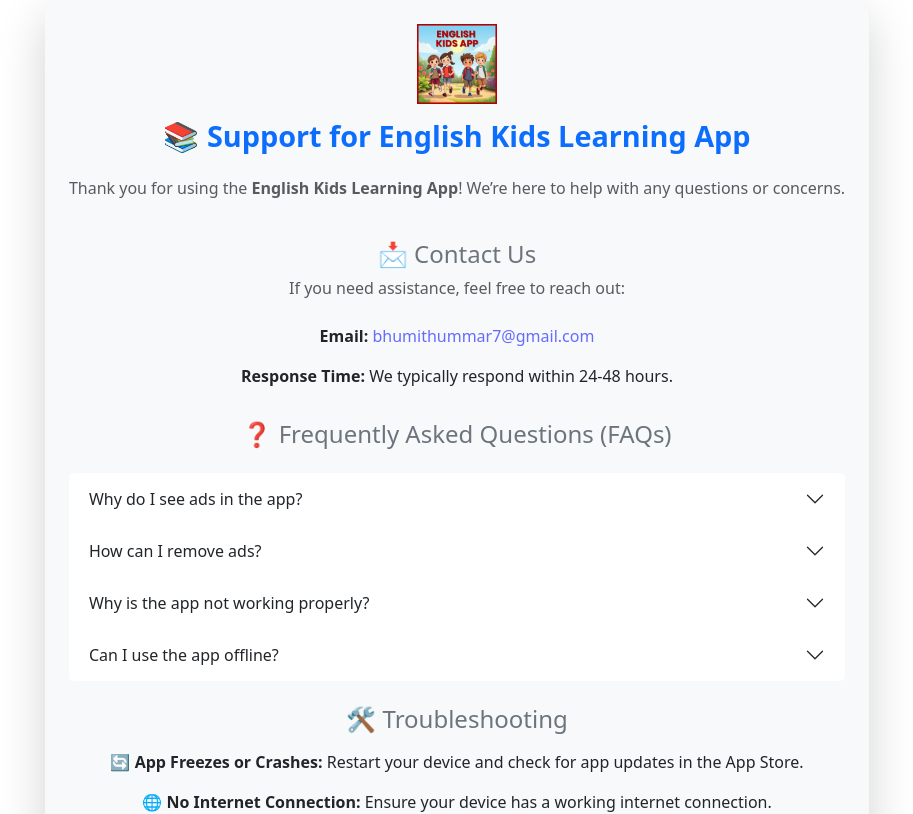
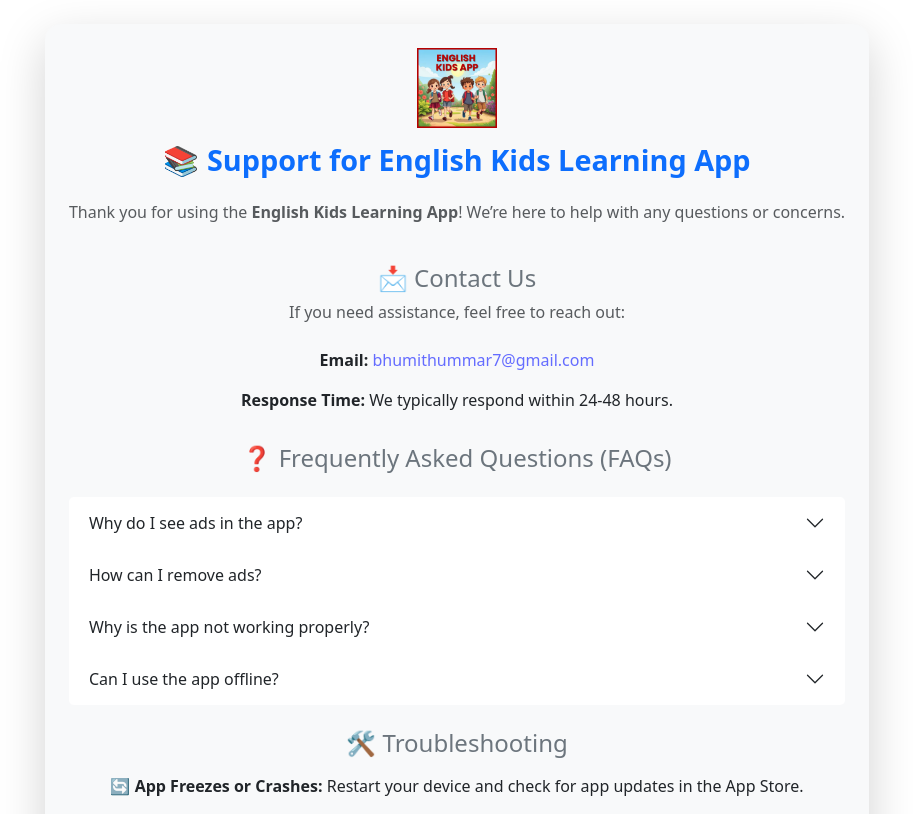
Before and after one commit to bhumithummar7/EnglishKidsLearningApp_Web, a React (Vite) app: page / in a window 1280 px wide. Shown: the top 814 px of the page, without its empty margins (183-1096 px from the left). Built offline with nearby package versions, Linux system fonts and the light colour scheme.

Commit message:
add page

```diff
--- a/index.html
+++ b/index.html
@@ -5,7 +5,7 @@
   <meta charset="UTF-8" />
 
   <meta name="viewport" content="width=device-width, initial-scale=1.0" />
-  <title>Vite + React</title>
+  <title>English Kids Learning App</title>
 
   <link rel="apple-touch-icon" sizes="57x57" href="./src/assets/favicon/apple-icon-57x57.png">
   <link rel="apple-touch-icon" sizes="60x60" href="./src/assets/favicon/apple-icon-60x60.png">
--- a/src/App.jsx
+++ b/src/App.jsx
@@ -5,11 +5,11 @@ function App() {
   const email = "bhumithummar7@gmail.com";
   return (
     <div
-      className="card shadow-lg p-4 rounded-4 border-0"
+      className="card shadow-lg p-4 rounded-4 border-0 my-4"
       style={{ background: "#F8F9FA" }}>
       <img
         src={logo}
-        alt="logo"
+        alt="logo English Kids Learning App"
         height={80}
         className="object-fit-contain mb-3"
       />
```
